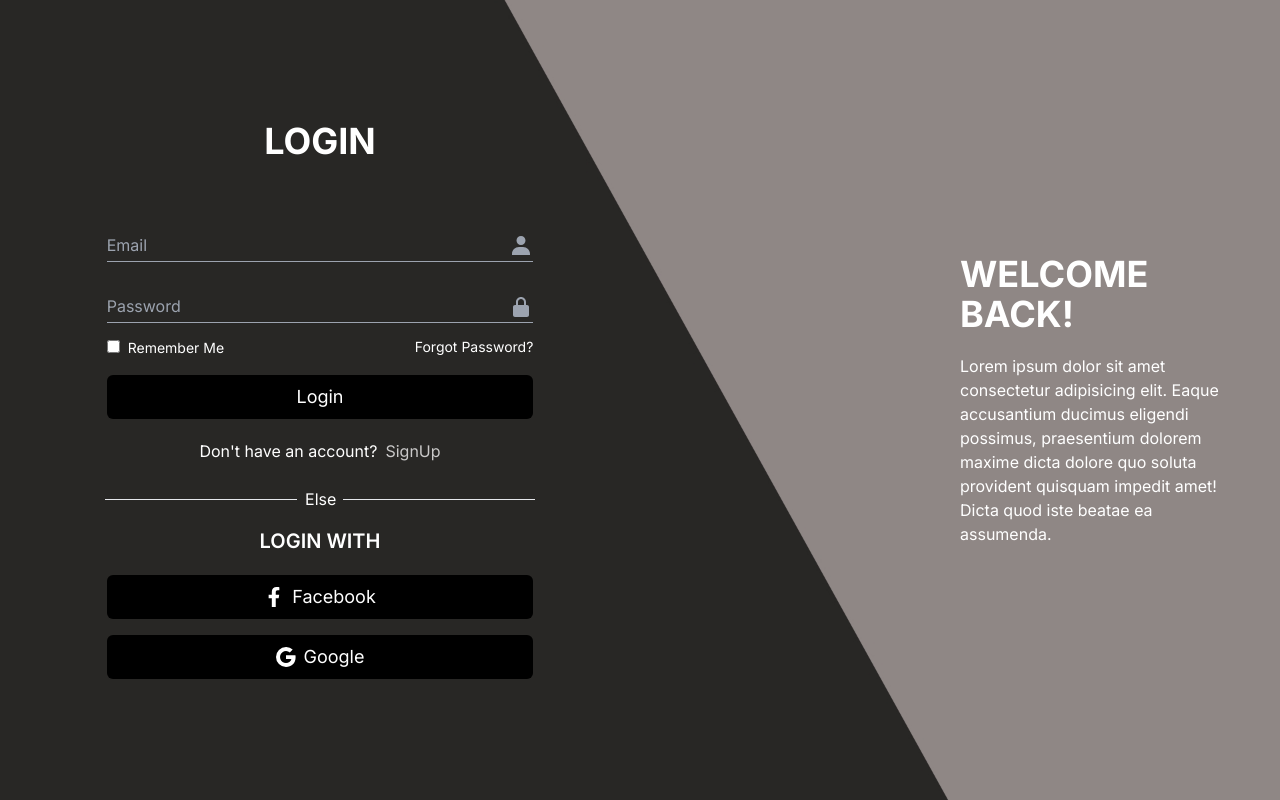
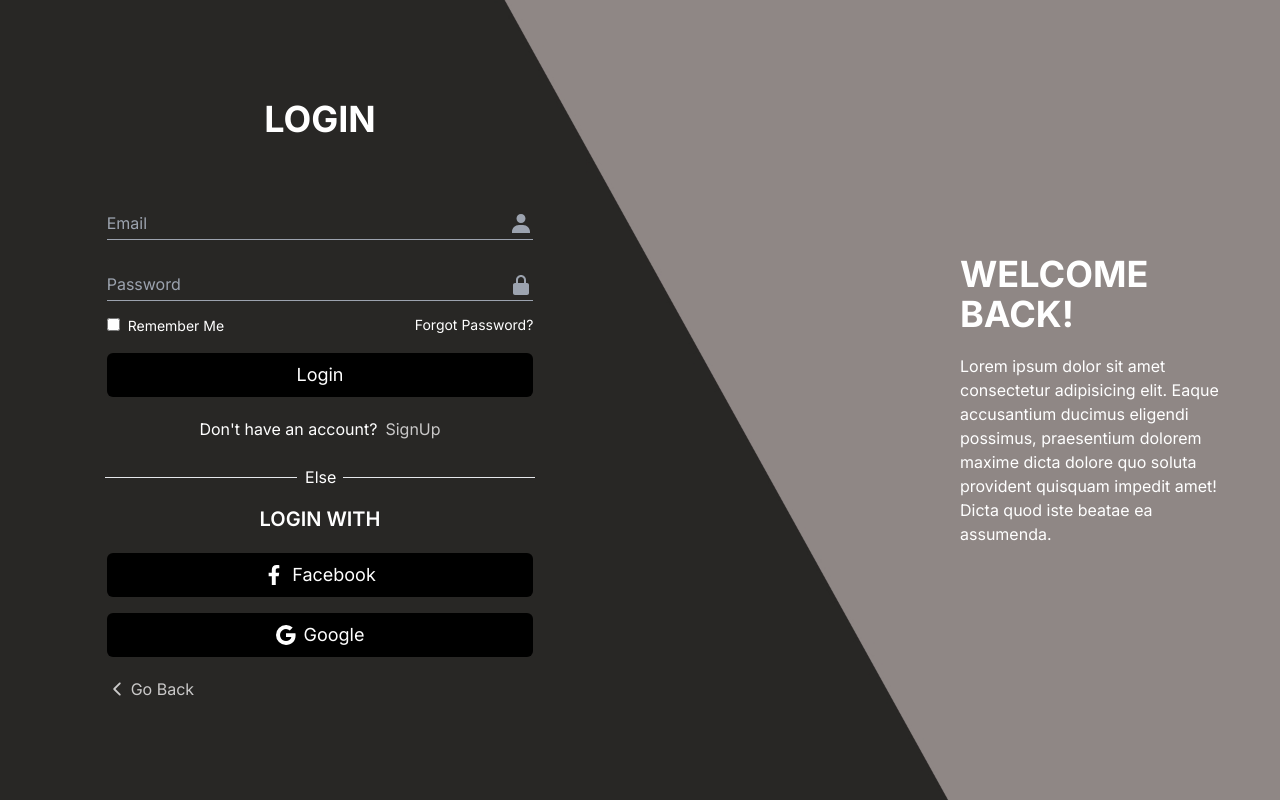
Before and after one commit to ShayanJamil519/ecommerce-rp-1, a Next.js app: page /login in a window 1280 px wide. Built offline with nearby package versions, Linux system fonts and the light colour scheme; no server answers.

Commit message:
Back Button added in login page

```diff
--- a/src/components/auth/Login.jsx
+++ b/src/components/auth/Login.jsx
@@ -8,9 +8,13 @@ import useFirebaseAuth from "../../app/lib/useFirebaseAuth";
 import { useState } from "react";
 import { useUserLogin } from "../../hooks/auth-hook";
 import RequestLoader from "../shared/RequestLoader";
+import { IoIosArrowBack } from "react-icons/io";
+import { useRouter } from "next/navigation";
 
 const Login = () => {
   const { signInWithFacebook, signInWithGoogle } = useFirebaseAuth();
+
+  const router = useRouter();
 
   const [userData, setUserData] = useState({
     email: "",
@@ -142,6 +146,13 @@ const Login = () => {
           </div>
         </div>
       </div>
+      {/* Go Back */}
+      <div className="mt-5 flex justify-start items-center gap-1 cursor-pointer">
+        <IoIosArrowBack className="text-xl text-[#cac9c9]" />
+        <p onClick={() => router.back()} className="text-[#cac9c9] ">
+          Go Back
+        </p>
+      </div>
     </div>
   );
 };
```
